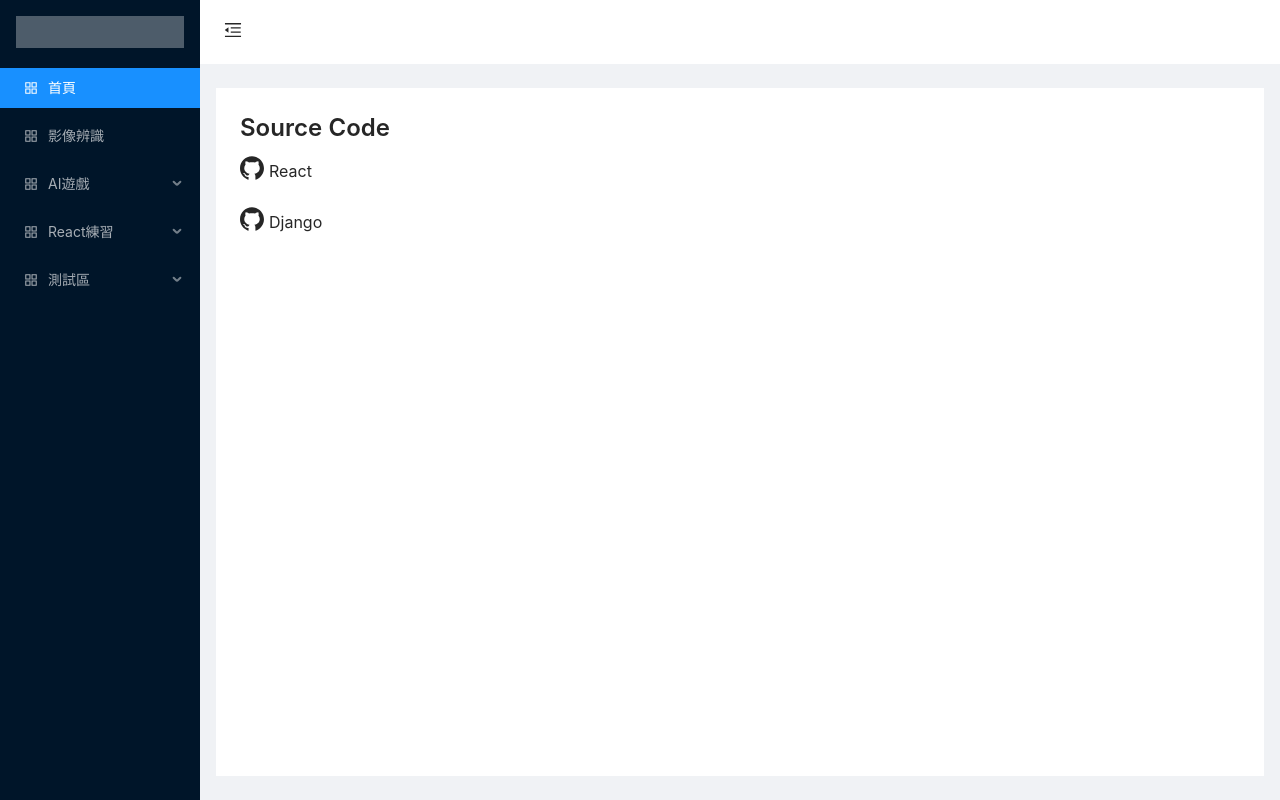
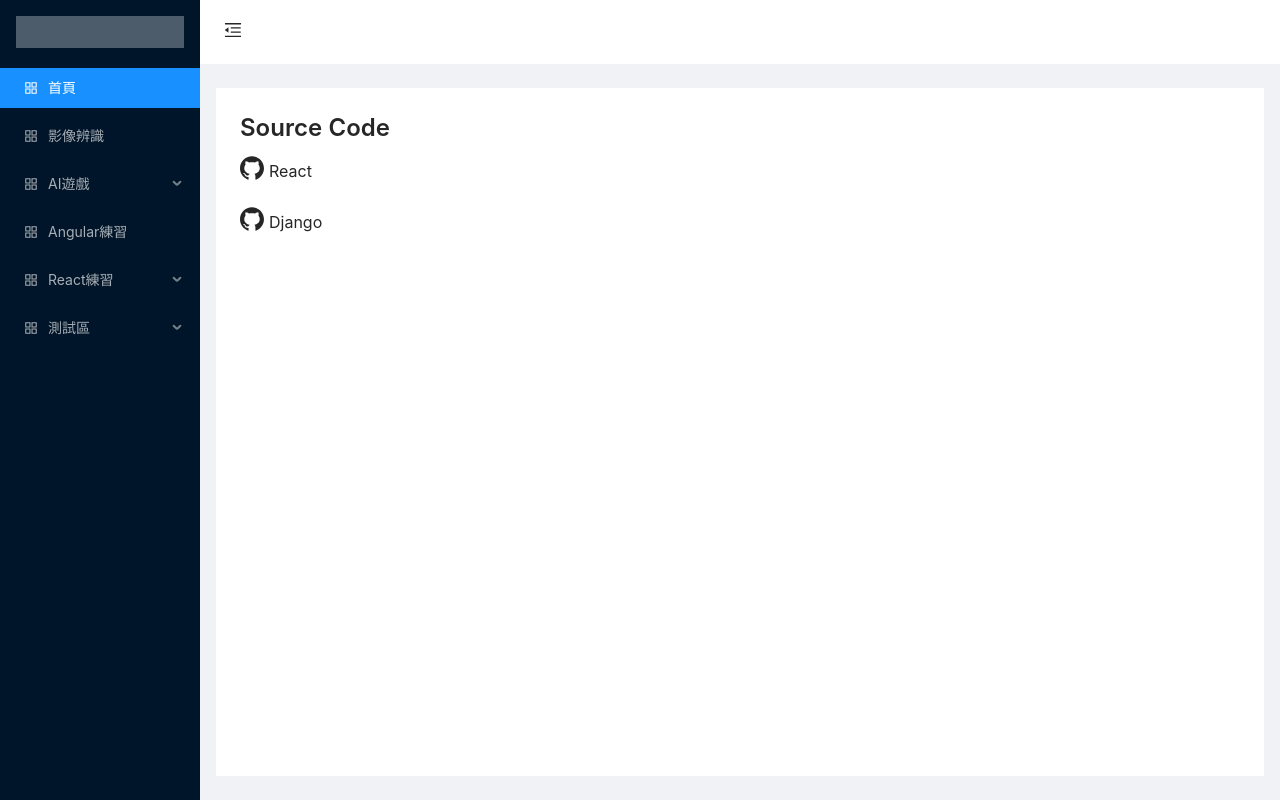
Before and after one commit to YueLung/react_frontend, a React (Create React App) app: page /home in a window 1280 px wide. Built offline with nearby package versions, Linux system fonts and the light colour scheme.

Commit message:
add angular demo link

```diff
--- a/src/App.js
+++ b/src/App.js
@@ -10,8 +10,13 @@ import ApiTestPage from './pages/apiTest/ApiTestPage';
 import ManagePage from "pages/shopping/manage/ManagePage";
 import CartPage from "pages/shopping/cart/CartPage";
 import GomokuPage from 'pages/gomoku/GomokuPage';
+const { Header, Sider, Content } = Layout;
 
-const { Header, Sider, Content } = Layout;
+
+function Angular() {
+  window.open('https://yuelung-ng-demo.herokuapp.com/', '_blank');
+  return null;
+}
 
 function getItem(key, name, link, icon, children) {
   return {
@@ -138,6 +143,7 @@ const App = () => {
                 <Route path="shopping/manage" element={<ManagePage />} />
                 <Route path="shopping/cart" element={<CartPage />} />
                 <Route path="ai/gomoku" element={<GomokuPage />} />
+                <Route path="angular" element={<Angular />} />
                 <Route path="*" element={
                   <div>
                     <h2>404 Page not found</h2>
--- a/src/assets/menu.json
+++ b/src/assets/menu.json
@@ -26,20 +26,26 @@
 		]
 	},
 	{
+		"name": "Angular練習",
+		"key": "MG-004",
+		"link": "angular",
+		"icon": ""
+	},
+	{
 		"name": "React練習",
-		"key": "MG-004",
+		"key": "MG-005",
 		"icon": "",
 		"children": [
 			{
 				"name": "商品管理",
-				"key": "MG-004-001",
+				"key": "MG-005-001",
 				"link": "shopping/manage",
 				"icon": "",
 				"children": ""
 			},
 			{
 				"name": "商品購物",
-				"key": "MG-004-002",
+				"key": "MG-005-002",
 				"link": "shopping/cart",
 				"icon": "",
 				"children": ""
@@ -48,61 +54,61 @@
 	},
 	{
 		"name": "測試區",
-		"key": "MG-005",
+		"key": "MG-006",
 		"icon": "",
 		"children": [
 			{
 				"name": "ApiTest",
-				"key": "MG-005-001",
+				"key": "MG-006-001",
 				"link": "apiTest",
 				"icon": "",
 				"children": ""
 			},
 			{
 				"name": "沒有內容",
-				"key": "MG-005-002",
+				"key": "MG-006-002",
 				"link": "",
 				"icon": "",
 				"children": ""
 			},
 			{
 				"name": "沒有內容",
-				"key": "MG-005-003",
+				"key": "MG-006-003",
 				"link": "",
 				"icon": "",
 				"children": ""
 			},
 			{
 				"name": "沒有內容",
-				"key": "MG-005-004",
+				"key": "MG-006-004",
 				"link": "",
 				"icon": "",
 				"children": ""
 			},
 			{
 				"name": "沒有內容",
-				"key": "MG-005-005",
+				"key": "MG-006-005",
 				"link": "",
 				"icon": "",
 				"children": ""
 			},
 			{
 				"name": "沒有內容",
-				"key": "MG-005-006",
+				"key": "MG-006-006",
 				"link": "",
 				"icon": "",
 				"children": ""
 			},
 			{
 				"name": "沒有內容",
-				"key": "MG-005-007",
+				"key": "MG-006-007",
 				"link": "",
 				"icon": "",
 				"children": ""
 			},
 			{
 				"name": "沒有內容",
-				"key": "MG-005-008",
+				"key": "MG-006-008",
 				"link": "",
 				"icon": "",
 				"children": ""
```
